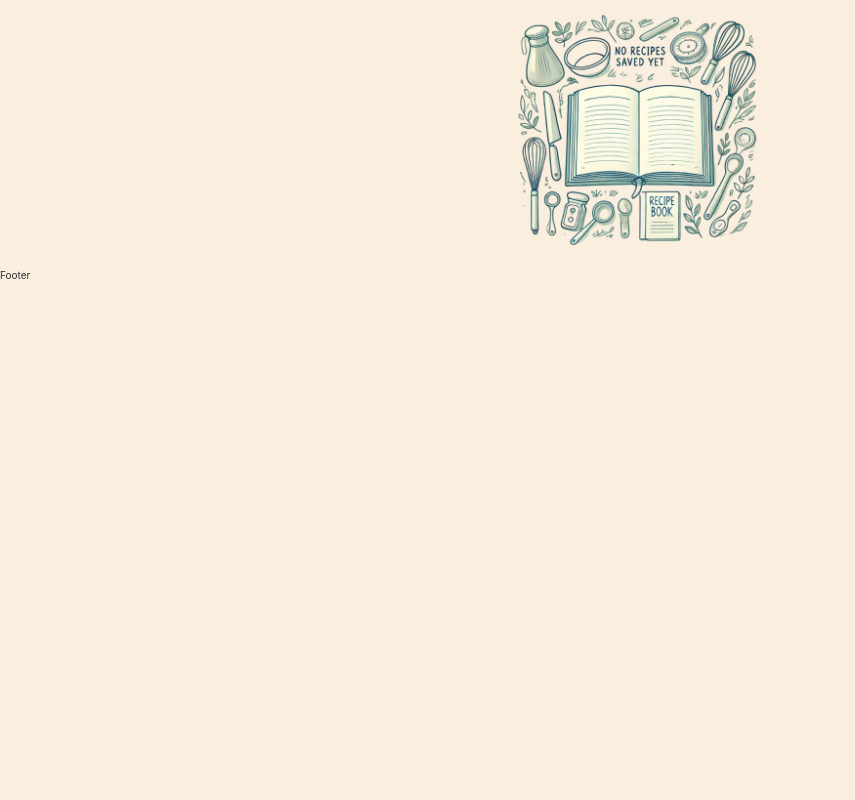
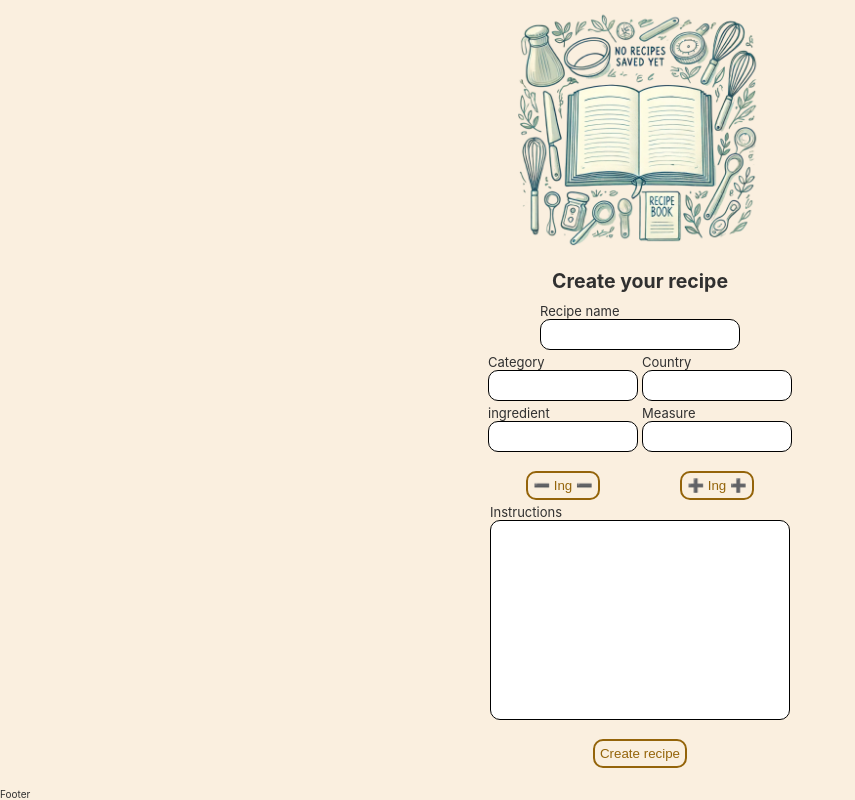
Before and after one commit to W-Pawlik/Recipe-Finder, a React (Create React App) app in the folder recipe-finder/: page / in a window 1280 px wide. Shown: the part 811-1611 px from the top of the page, without its empty margins (0-855 px from the left). Before the commit the page ends 1092 px from the top, so only its background shows below. Built offline with nearby package versions, Linux system fonts and the light colour scheme.

Commit message:
First touch of form

```diff
--- a/recipe-finder/package.json
+++ b/recipe-finder/package.json
@@ -9,7 +9,7 @@
     "@testing-library/user-event": "^13.5.0",
     "react": "^18.3.1",
     "react-dom": "^18.3.1",
-    "react-scripts": "5.0.1",
+    "react-scripts": "^5.0.1",
     "react-slick": "^0.30.2",
     "slick-carousel": "^1.8.1",
     "web-vitals": "^2.1.4"
--- a/recipe-finder/src/App.js
+++ b/recipe-finder/src/App.js
@@ -5,6 +5,7 @@
 import Search from "./components/Main/Search";
 import Outcome from "./components/Main/Outcome";
 import SavedRecipes from "./components/Main/SavedRecipes";
+import RecipeForm from "./components/Main/RecipeForm";
 import { useEffect, useState } from "react";
 
 function App() {
@@ -88,6 +89,7 @@
           savedRecipes={savedRecipes}
         />
         <SavedRecipes savedRecipes={savedRecipes} />
+        <RecipeForm />
       </Main>
       <Footer />
     </div>
--- /dev/null
+++ b/recipe-finder/src/components/Main/RecipeForm.js
@@ -0,0 +1,90 @@
+import { useState } from "react";
+import Button from "../ui/Button";
+
+export default function RecipeForm() {
+  const [recipeName, setRecipeName] = useState("");
+  const [category, setCategory] = useState("");
+  const [country, setCountry] = useState("");
+  const [instructions, setInstrucions] = useState("");
+  const [ingCount, setIngCount] = useState([1]);
+
+  function handleRenderAntoherIng(e) {
+    e.preventDefault(e);
+    setIngCount((newIng) => [...ingCount, newIng]);
+    console.log(ingCount.length);
+  }
+
+  function handleRemoveIng(e) {
+    e.preventDefault();
+    setIngCount([...ingCount.slice(0, -1)]);
+  }
+
+  function handleSubmitForm(e) {
+    e.preventDefault();
+    console.log(
+      `created recipe ${recipeName}, category: ${category}, country: ${country}, instructions: ${instructions}`
+    );
+  }
+
+  return (
+    <div className="rec-form-cont">
+      <h2>Create your recipe</h2>
+      <form onSubmit={(e) => handleSubmitForm(e)}>
+        <div className="two-col-div">
+          <label>Recipe name</label>
+          <input
+            type="text"
+            name="recipe-name"
+            value={recipeName}
+            onChange={(e) => setRecipeName(e.target.value)}
+          ></input>
+        </div>
+        <div>
+          <label>Category</label>
+          <input
+            type="text"
+            name="category"
+            value={category}
+            onChange={(e) => setCategory(e.target.value)}
+          ></input>
+        </div>
+        <div>
+          <label>Country</label>
+          <input
+            type="text"
+            name="country"
+            value={country}
+            onChange={(e) => setCountry(e.target.value)}
+          ></input>
+        </div>
+
+        {ingCount.map((ing, i) => {
+          return (
+            <>
+              <div>
+                <label>ingredient</label>
+                <input type="text" name="ingredient"></input>
+              </div>
+              <div>
+                <label>Measure</label>
+                <input type="number" name="measure"></input>
+              </div>
+            </>
+          );
+        })}
+        <Button onClick={(e) => handleRemoveIng(e)}>➖ Ing ➖</Button>
+        <Button onClick={(e) => handleRenderAntoherIng(e)}>➕ Ing ➕</Button>
+        <div className="two-col-div">
+          <label>Instructions</label>
+          <textarea
+            type="text"
+            name="instructions"
+            value={instructions}
+            onChange={(e) => setInstrucions(e.target.value)}
+          ></textarea>
+        </div>
+        <Button className="two-col-div">Create recipe</Button>
+      </form>
+    </div>
+  );
+}
--- a/recipe-finder/src/components/Main/main.css
+++ b/recipe-finder/src/components/Main/main.css
@@ -195,3 +195,63 @@
 .slider-btn:hover {
   background-color: rgba(97, 97, 97, 0.658);
 }
+
+.rec-form-cont h2 {
+  text-align: center;
+  margin-bottom: 1rem;
+  margin-top: 2rem;
+}
+
+form {
+  display: grid;
+  justify-items: center;
+  grid-template-columns: 1fr 1fr;
+  gap: 0.4rem;
+}
+
+form input {
+  width: 15rem;
+  border-radius: 10px;
+  border: 1px solid black;
+  padding: 0.7rem;
+}
+
+form input[name="recipe-name"] {
+  width: 20rem;
+}
+
+form div {
+  display: flex;
+  flex-direction: column;
+}
+
+form textarea {
+  padding: 1rem;
+  width: 30rem;
+  height: 20rem;
+  resize: none;
+  border-radius: 10px;
+  border: 1px solid black;
+}
+
+.two-col-div {
+  grid-column: span 2;
+}
+
+form button {
+  margin-top: 1.5rem;
+  border-radius: 10px !important;
+  border: solid 2px rgb(148, 100, 10) !important;
+  padding: 0.5rem;
+}
+
+form button:hover {
+  background-color: rgba(161, 159, 159, 0.463) !important;
+}
+
+.ing-cont {
+  display: flex;
+  flex-direction: row;
+  grid-column: span 2;
+  gap: 0.4rem;
+}
```
Also changed, not shown: 1 other file (tests, documents, lock files or other folders).
